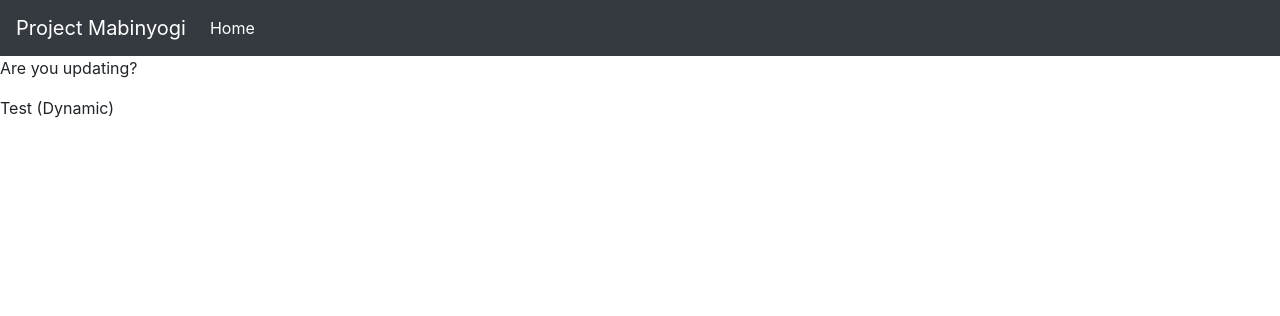
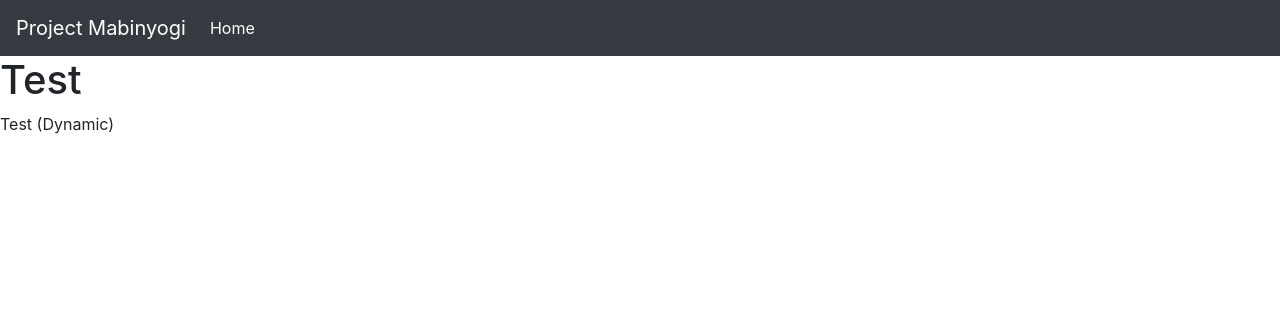
Before and after one commit to DontadVance/ProjectMabinyogi, a Flask app: page / in a window 1280 px wide. Shown: the top 316 px of the page. Run offline with Flask 2, Linux system fonts and the light colour scheme; some libraries are stand-ins or nearby versions.

Commit message:
Update template default.html

```diff
--- a/mabinyogi/templates/default.html
+++ b/mabinyogi/templates/default.html
@@ -8,6 +8,7 @@
 
 		<!-- Local Stylesheets -->
 		<link rel="stylesheet" href="{{ url_for('static', filename='css/styles.css') }}">
+		<link rel="stylesheet" href="{{ url_for('static', filename='css/reset.css') }}">
 
 		<!-- Bootstrap CSS -->
 		<link rel="stylesheet" href="https://stackpath.bootstrapcdn.com/bootstrap/4.5.2/css/bootstrap.min.css"
@@ -46,8 +47,8 @@
 			</div>
 		</nav>
 
-		<div class="back-1">
-		<p> Are you updating? </p>
+		<div>
+		<h1>Test</h1>
 		</div>
 
 	<p> Test (Dynamic)</p>
```
Lines whose indentation alone changed are shown as unchanged.
